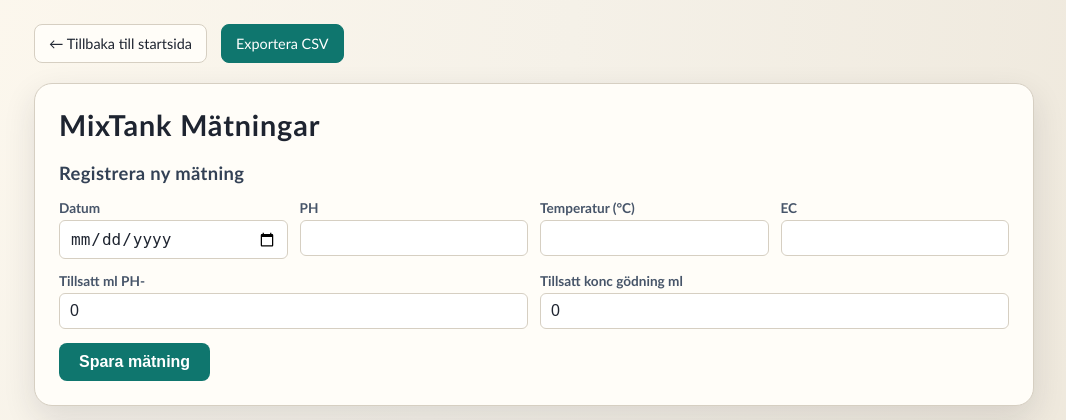
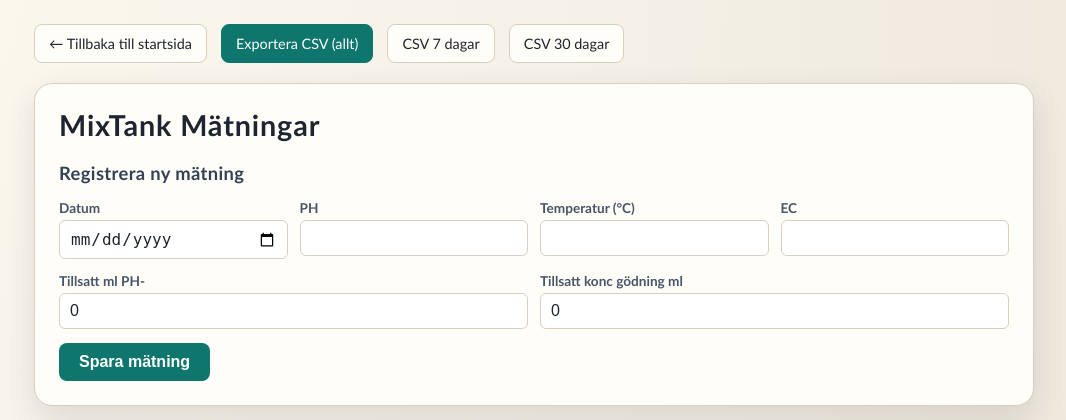
Before and after one commit to TomasAssemblinEL/ProxmoxPubliseradeWebbLoggar, a Flask app: page /mixtank in a window 1280 px wide. Shown: the top 420 px of the page, without its empty margins (106-1172 px from the left). Run offline with Flask 3, Linux system fonts and the light colour scheme; data that the repository does not hold is empty.

Commit message:
Add date-range filters for MixTank CSV export

```diff
--- a/app.py
+++ b/app.py
@@ -1,6 +1,6 @@
 from pathlib import Path
 from time import time
-from datetime import datetime
+from datetime import date, datetime, timedelta
 import csv
 from io import StringIO
 
@@ -144,7 +144,22 @@ def mixtank_index():
 
 @app.route("/mixtank/export.csv")
 def mixtank_export_csv():
-    measurements = MixtankMeasurement.query.order_by(MixtankMeasurement.datum.desc()).all()
+    days_param = request.args.get("days", default="", type=str).strip()
+    query = MixtankMeasurement.query
+
+    if days_param:
+        try:
+            days = int(days_param)
+        except ValueError:
+            abort(400)
+
+        if days <= 0:
+            abort(400)
+
+        cutoff_date = date.today() - timedelta(days=days - 1)
+        query = query.filter(MixtankMeasurement.datum >= cutoff_date)
+
+    measurements = query.order_by(MixtankMeasurement.datum.desc()).all()
 
     output = StringIO()
     writer = csv.writer(output)
@@ -172,10 +187,14 @@ def mixtank_export_csv():
     csv_data = output.getvalue()
     output.close()
 
+    filename = "mixtank-measurements.csv"
+    if days_param:
+        filename = f"mixtank-measurements-last-{days_param}-days.csv"
+
     return Response(
         csv_data,
         mimetype="text/csv",
-        headers={"Content-Disposition": "attachment; filename=mixtank-measurements.csv"},
+        headers={"Content-Disposition": f"attachment; filename={filename}"},
     )
 
 
--- a/templates/mixtank.html
+++ b/templates/mixtank.html
@@ -58,6 +58,17 @@
     .top-nav .export-link:hover {
       background: #0a5a54;
       border-color: #0a5a54;
+    }
+
+    .top-nav .export-link.secondary {
+      background: var(--card);
+      color: var(--ink);
+      border-color: var(--border);
+    }
+
+    .top-nav .export-link.secondary:hover {
+      border-color: var(--accent);
+      background: #f3efe7;
     }
 
     .panel {
@@ -172,7 +183,9 @@
   <div class="container">
     <div class="top-nav">
       <a href="{{ url_for('index') }}">← Tillbaka till startsida</a>
-      <a class="export-link" href="{{ url_for('mixtank_export_csv') }}">Exportera CSV</a>
+      <a class="export-link" href="{{ url_for('mixtank_export_csv') }}">Exportera CSV (allt)</a>
+      <a class="export-link secondary" href="{{ url_for('mixtank_export_csv', days=7) }}">CSV 7 dagar</a>
+      <a class="export-link secondary" href="{{ url_for('mixtank_export_csv', days=30) }}">CSV 30 dagar</a>
     </div>
 
     <div class="panel">
```
